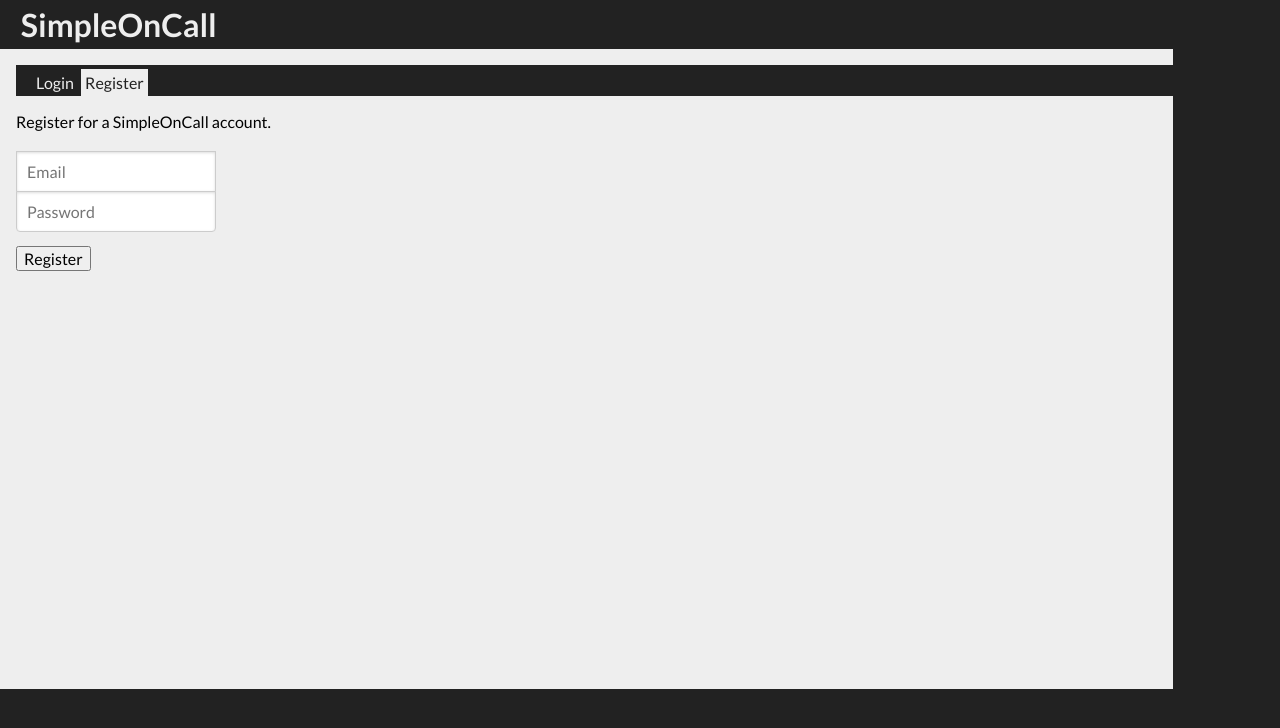
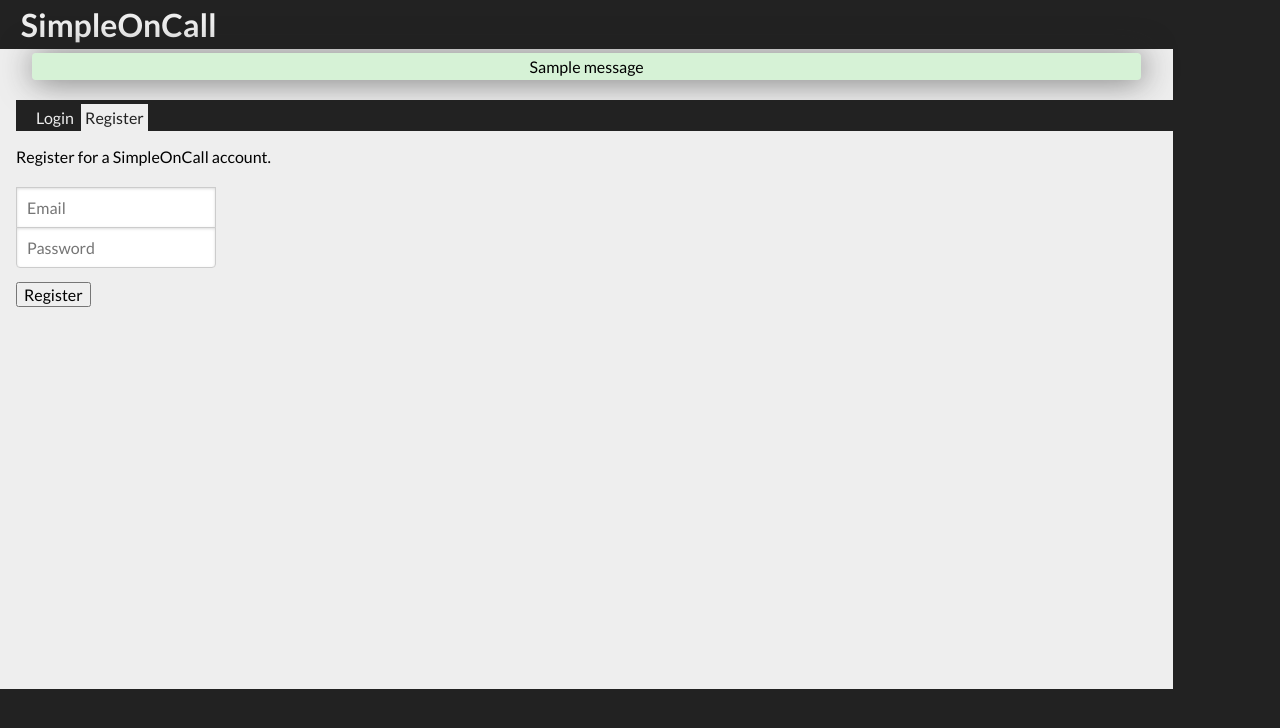
Before and after one commit to simpleoncall/simpleoncall, a Django app: page /register in a window 1280 px wide. Shown: the top 728 px of the page. Run offline with Django 3.2, Linux system fonts and the light colour scheme; tables that the repository leaves empty hold one stand-in row (values such as "Sample post"); one stand-in notice (Sample message) is shown; parts of the project's set-up code (start-up, migrations or seed data) failed here and were passed over.

Commit message:
add support for messages

```diff
--- a/simpleoncall/settings.py
+++ b/simpleoncall/settings.py
@@ -63,7 +63,10 @@ TEMPLATE_CONTEXT_PROCESSORS = (
     'django.contrib.auth.context_processors.auth',
     'django.core.context_processors.debug',
     'django.core.context_processors.request',
+    'django.contrib.messages.context_processors.messages',
 )
+
+MESSAGE_STORAGE = 'django.contrib.messages.storage.session.SessionStorage'
 
 ROOT_URLCONF = 'simpleoncall.urls'
 
@@ -114,6 +117,7 @@ STYLESHEETS = {
         'css/schedule.css',
         'css/buttons.css',
         'css/settings.css',
+        'css/messages.css',
     ),
 }
 SCRIPTS = {
--- /dev/null
+++ b/simpleoncall/static/css/messages.css
@@ -0,0 +1,22 @@
+ul.messages {
+    list-style: none;
+    padding: 0;
+    margin: .25rem 2rem 0 2rem;
+    text-align: center;
+}
+
+ul.messages li {
+    margin: 0 0 .3rem 0;
+    padding: .25rem;
+    background-color: #e0e0e0;
+    border-radius: .25rem;
+    box-shadow: .1rem .1rem 2rem rgba(34, 34, 34, .6);
+}
+
+ul.messages li.error {
+    background-color: rgba(250, 160, 160, .3);
+}
+
+ul.messages li.success {
+    background-color: rgba(160, 250, 160, .3);
+}
--- a/simpleoncall/templates/layout.html
+++ b/simpleoncall/templates/layout.html
@@ -39,6 +39,9 @@
       </div>
       {% endblock %}
       <div id="content-wrapper" class="pure-u-22-24">
+        <div id="messages">
+          {% include "partials/messages.html" %}
+        </div>
         <div id="content">
           {% block content %}
           {% endblock %}
--- /dev/null
+++ b/simpleoncall/templates/partials/messages.html
@@ -0,0 +1,7 @@
+{% if messages %}
+<ul class="messages">
+  {% for message in messages %}
+  <li{% if message.tags %} class="{{ message.tags }}"{% endif %}>{{ message }}</li>
+  {% endfor %}
+</ul>
+{% endif %}
```
